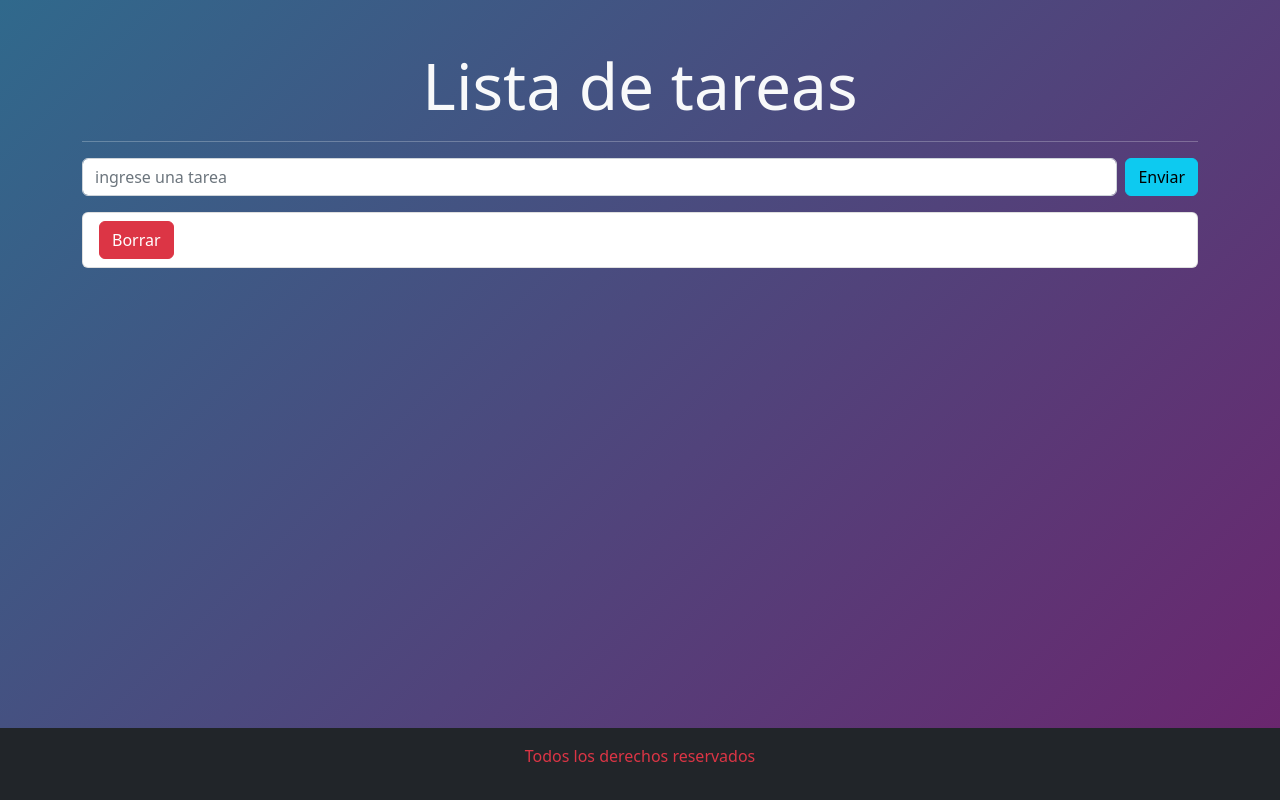
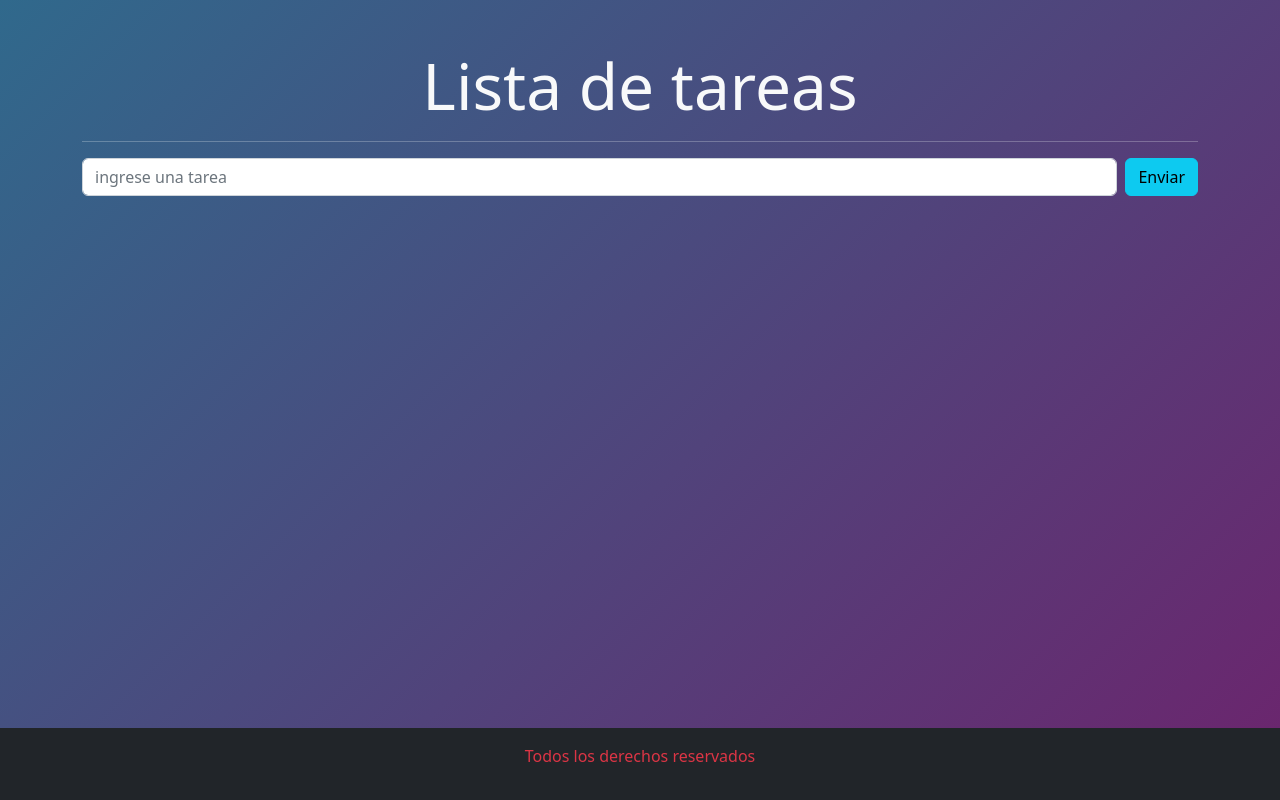
Before and after one commit to ruizemanuelm/ej_react_4, a React (Vite) app: page / in a window 1280 px wide. Built offline with nearby package versions, Linux system fonts and the light colour scheme.

Commit message:
mostrar datos del aray en filas

```diff
--- a/src/components/Lista.jsx
+++ b/src/components/Lista.jsx
@@ -4,7 +4,7 @@ import ItemTareas from "./ItemTareas";
 const Lista = (props) => {
     return (
         <ListGroup>
-        <ItemTareas tareas = {props.tareas}></ItemTareas>
+        { props.tareas.map((tareas,indice)=><ItemTareas key={indice} tareas={tareas} />)}
       </ListGroup>
     );
 };
```
